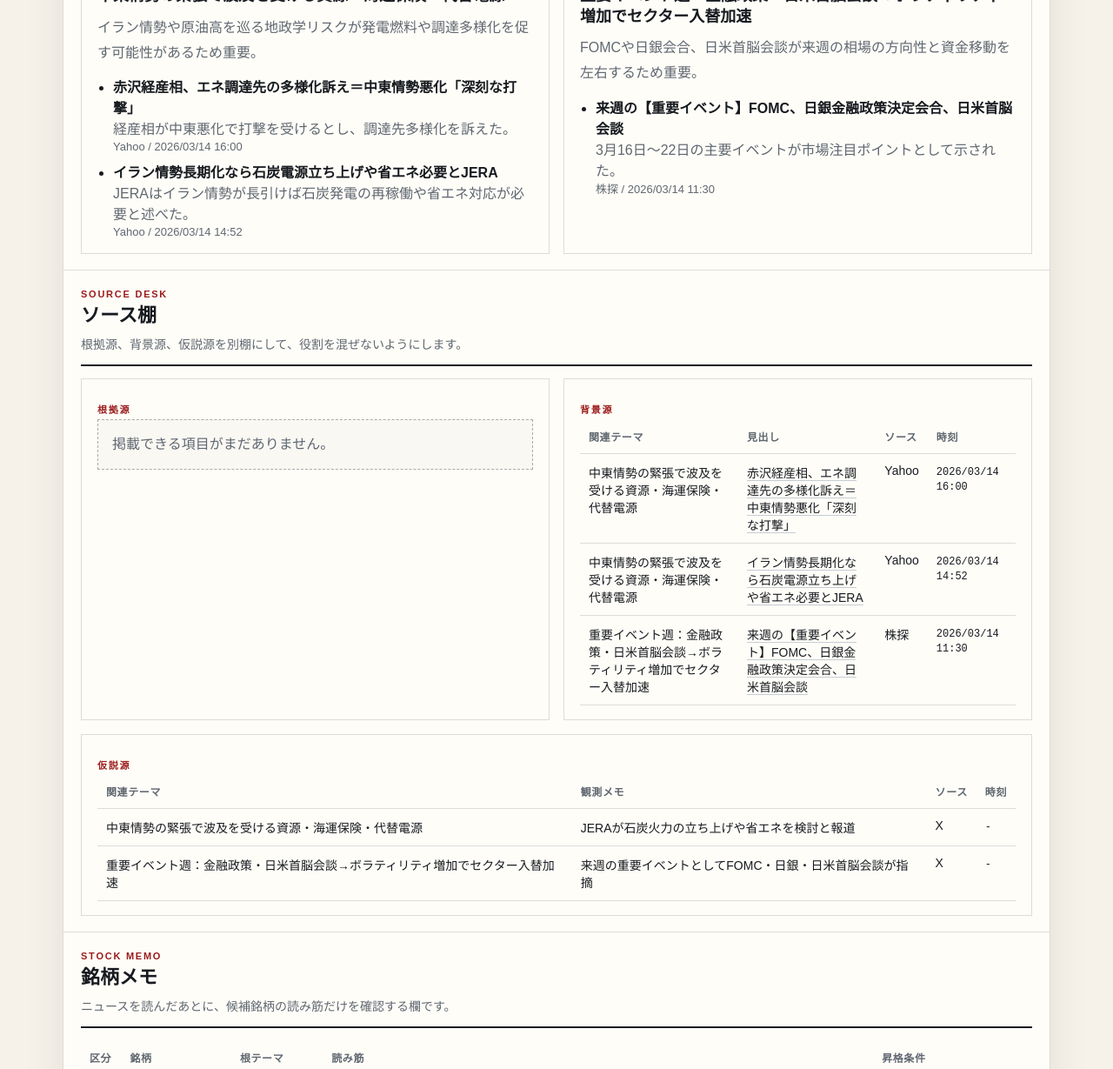
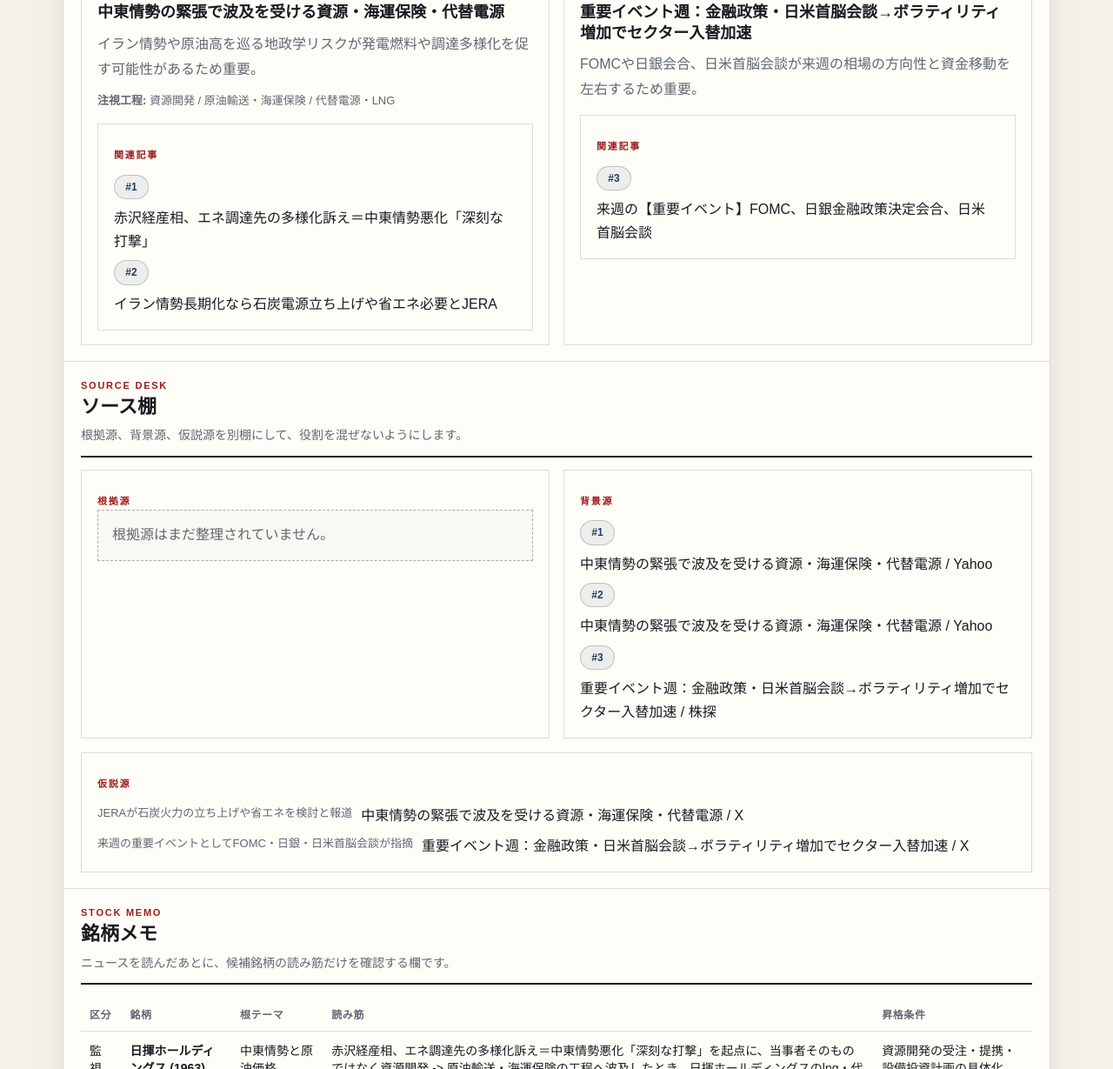
Before and after one commit to kuwa136-collab/kabu-line-bot, a website: page docs/index.html in a window 1280 px wide. Shown: the part 1571-2800 px from the top of the page at 87% size. Drawn offline with Linux system fonts and the light colour scheme.

Commit message:
Update GitHub Pages morning edition

```diff
--- a/docs/index.html
+++ b/docs/index.html
@@ -217,6 +217,50 @@
       border-bottom: 0;
     }
 
+    .story-meta {
+      display: flex;
+      flex-wrap: wrap;
+      gap: 8px 12px;
+      align-items: center;
+      margin-bottom: 10px;
+    }
+
+    .ref-list {
+      margin: 12px 0 0;
+      padding: 0;
+      list-style: none;
+      display: grid;
+      gap: 8px;
+    }
+
+    .ref-item {
+      display: flex;
+      flex-wrap: wrap;
+      gap: 8px 10px;
+      align-items: flex-start;
+      line-height: 1.7;
+    }
+
+    .ref-chip {
+      display: inline-flex;
+      align-items: center;
+      justify-content: center;
+      min-width: 40px;
+      padding: 3px 10px;
+      border-radius: 999px;
+      border: 1px solid rgba(29, 62, 99, 0.25);
+      color: var(--navy);
+      background: var(--navy-soft);
+      text-decoration: none;
+      font-size: 12px;
+      font-weight: 700;
+      white-space: nowrap;
+    }
+
+    .ref-chip:hover {
+      border-color: var(--navy);
+    }
+
     .story-link {
       color: var(--ink);
       text-decoration: none;
@@ -381,11 +425,69 @@
       );
     }
 
+    function newsKey(item) {
+      return safe(item?.url, "").trim() || `${safe(item?.source, "")}|${norm(item?.theme)}|${norm(item?.headline)}`;
+    }
+
+    function buildNewsIndex(items) {
+      return new Map(arr(items).map((item, index) => [newsKey(item), index + 1]));
+    }
+
+    function storyRefNumber(item, newsIndex) {
+      return newsIndex.get(newsKey(item)) || null;
+    }
+
+    function renderStoryRefList(items, newsIndex, emptyText = "関連ニュース参照はまだありません。") {
+      const refs = uniq(
+        arr(items)
+          .map((item) => ({ item, number: storyRefNumber(item, newsIndex) }))
+          .filter((entry) => entry.number),
+        (entry) => `${entry.number}`
+      ).slice(0, 3);
+
+      if (!refs.length) return `<div class="small">${esc(emptyText)}</div>`;
+
+      return `
+        <ul class="ref-list">
+          ${refs.map(({ item, number }) => `
+            <li class="ref-item">
+              <a class="ref-chip" href="#story-${number}">#${number}</a>
+              <span>${esc(clip(item.headline, 58))}</span>
+            </li>
+          `).join("")}
+        </ul>
+      `;
+    }
+
+    function renderDeskNotes(items, newsIndex, emptyText) {
+      const notes = arr(items).slice(0, 6).map((item) => {
+        const refNumber = storyRefNumber(item, newsIndex);
+        const reference = refNumber
+          ? `<a class="ref-chip" href="#story-${refNumber}">#${refNumber}</a>`
+          : `<span class="small">${esc(clip(item.headline, 58))}</span>`;
+        const meta = [safe(item.theme, "関連テーマなし"), sourceLabel(item.source)]
+          .filter(Boolean)
+          .join(" / ");
+        return `
+          <li class="ref-item">
+            ${reference}
+            <span>${esc(meta)}</span>
+          </li>
+        `;
+      });
+
+      return notes.length
+        ? `<ul class="ref-list">${notes.join("")}</ul>`
+        : `<div class="empty">${esc(emptyText)}</div>`;
+    }
+
     function sourceDesk(data) {
       const seeded = [];
-      collectNews(data).forEach((item) => seeded.push(item));
       arr(data.source_list).forEach((item) => seeded.push(item));
       arr(data.hypothesis_sources).forEach((item) => seeded.push(item));
+      if (!arr(data.source_list).length) {
+        collectNews(data).forEach((item) => seeded.push(item));
+      }
       if (!arr(data.hypothesis_sources).length) {
         arr(data.trending_themes).forEach((theme) => {
           arr(theme.key_tweets).slice(0, 1).forEach((text) => seeded.push({
@@ -447,8 +549,9 @@
 
       const main = lead
         ? `
-          <article class="story">
+          <article class="story" id="story-1">
             <div class="badge-row">
+              <span class="badge red">#1</span>
               <span class="badge ${lead.role === "investable" ? "navy" : "green"}">${lead.role === "investable" ? "トップ記事" : "背景トップ"}</span>
               <span class="badge">${esc(sourceLabel(lead.source))}</span>
             </div>
@@ -495,27 +598,40 @@
 
     function renderTopNews(data) {
       const news = collectNews(data);
-      const headlineRows = news.slice(0, 8).map((item, index) => [
-        `${index + 1}`,
-        item.url ? `<a class="story-link" href="${esc(item.url)}" target="_blank" rel="noopener noreferrer">${esc(clip(item.headline, 78))}</a>` : esc(clip(item.headline, 78)),
-        esc(clip(item.summary || item.why || "-", 92)),
-        esc(item.theme || "-"),
-        `<span class="mono">${esc(sourceLabel(item.source))}${item.timestamp ? ` / ${esc(jpTime(item.timestamp))}` : ""}</span>`,
-      ]);
+      const stories = news.slice(1, 8);
 
       return `
         <div class="section-head">
           <div>
             <p class="label">Top News</p>
             <h3>主要ニュース</h3>
-            <p class="desc">見出しだけで終わらせず、要点まで朝刊上で読めるようにします。</p>
+            <p class="desc">一面トップ以外の主要ニュースを、本文つきでここにまとめます。</p>
           </div>
         </div>
-        ${renderTable(["順位", "見出し", "要点", "テーマ", "ソース"], headlineRows)}
+        ${stories.length ? `
+          <div class="story-list">
+            ${stories.map((item, index) => {
+              const storyNumber = index + 2;
+              return `
+                <article class="story-item" id="story-${storyNumber}">
+                  <div class="story-meta">
+                    <span class="badge red">#${storyNumber}</span>
+                    <span class="badge">${esc(sourceLabel(item.source))}</span>
+                    <span class="small">${item.timestamp ? esc(jpTime(item.timestamp)) : "日時不明"}</span>
+                  </div>
+                  <h4>${item.url ? `<a class="story-link" href="${esc(item.url)}" target="_blank" rel="noopener noreferrer">${esc(item.headline)}</a>` : esc(item.headline)}</h4>
+                  <p class="body">${esc(item.summary || item.why || "要点整理なし")}</p>
+                  <p class="small">関連テーマ: ${esc(item.theme || "未整理")}</p>
+                </article>
+              `;
+            }).join("")}
+          </div>
+        ` : '<div class="empty">一面トップ以外の主要ニュースはまだありません。</div>'}
       `;
     }
 
     function renderThemeNews(data) {
+      const newsIndex = buildNewsIndex(collectNews(data));
       const themes = (arr(data.investable_themes).length ? arr(data.investable_themes) : arr(data.market_backdrop)).slice(0, 4);
       if (!themes.length) {
         return `
@@ -545,17 +661,11 @@
               </div>
               <h4 style="margin-top:10px;">${esc(theme.theme)}</h4>
               <p class="body">${esc(theme.why_it_matters || "重要度整理はこれからです。")}</p>
-              ${arr(theme.news_items).length ? `
-                <ul>
-                  ${arr(theme.news_items).slice(0, 3).map((item) => `
-                    <li>
-                      <strong>${esc(item.headline)}</strong><br>
-                      <span class="body">${esc(item.summary || "要点なし")}</span><br>
-                      <span class="small">${esc(sourceLabel(item.source))}${item.timestamp ? ` / ${esc(jpTime(item.timestamp))}` : ""}</span>
-                    </li>
-                  `).join("")}
-                </ul>
-              ` : '<div class="small">関連ニュースはまだありません。</div>'}
+              ${arr(theme.beneficiary_processes).length ? `<p class="small"><strong>注視工程:</strong> ${esc(arr(theme.beneficiary_processes).slice(0, 3).join(" / "))}</p>` : ""}
+              <div class="card" style="margin-top:14px;">
+                <p class="label">関連記事</p>
+                ${renderStoryRefList(theme.news_items, newsIndex)}
+              </div>
             </article>
           `).join("")}
         </div>
@@ -564,15 +674,10 @@
 
     function renderSourceDesk(data) {
       const desk = sourceDesk(data);
+      const newsIndex = buildNewsIndex(collectNews(data));
       const evidence = desk.filter((item) => deskKind(item) === "evidence");
       const background = desk.filter((item) => deskKind(item) === "background");
       const hypothesis = desk.filter((item) => deskKind(item) === "hypothesis");
-      const rows = (items) => items.slice(0, 8).map((item) => [
-        esc(item.theme || "-"),
-        item.url ? `<a class="story-link" href="${esc(item.url)}" target="_blank" rel="noopener noreferrer">${esc(clip(item.headline, 70))}</a>` : esc(clip(item.headline, 70)),
-        esc(sourceLabel(item.source)),
-        `<span class="mono">${esc(item.timestamp ? jpTime(item.timestamp) : "-")}</span>`,
-      ]);
 
       return `
         <div class="section-head">
@@ -585,16 +690,16 @@
         <div class="two-col">
           <div class="memo">
             <p class="label">根拠源</p>
-            ${renderTable(["関連テーマ", "見出し", "ソース", "時刻"], rows(evidence))}
+            ${renderDeskNotes(evidence, newsIndex, "根拠源はまだ整理されていません。")}
           </div>
           <div class="memo">
             <p class="label">背景源</p>
-            ${renderTable(["関連テーマ", "見出し", "ソース", "時刻"], rows(background))}
+            ${renderDeskNotes(background, newsIndex, "背景源はまだ整理されていません。")}
           </div>
         </div>
         <div class="memo" style="margin-top:16px;">
           <p class="label">仮説源</p>
-          ${renderTable(["関連テーマ", "観測メモ", "ソース", "時刻"], rows(hypothesis))}
+          ${renderDeskNotes(hypothesis, newsIndex, "仮説源はまだ薄いです。")}
         </div>
       `;
     }
```
